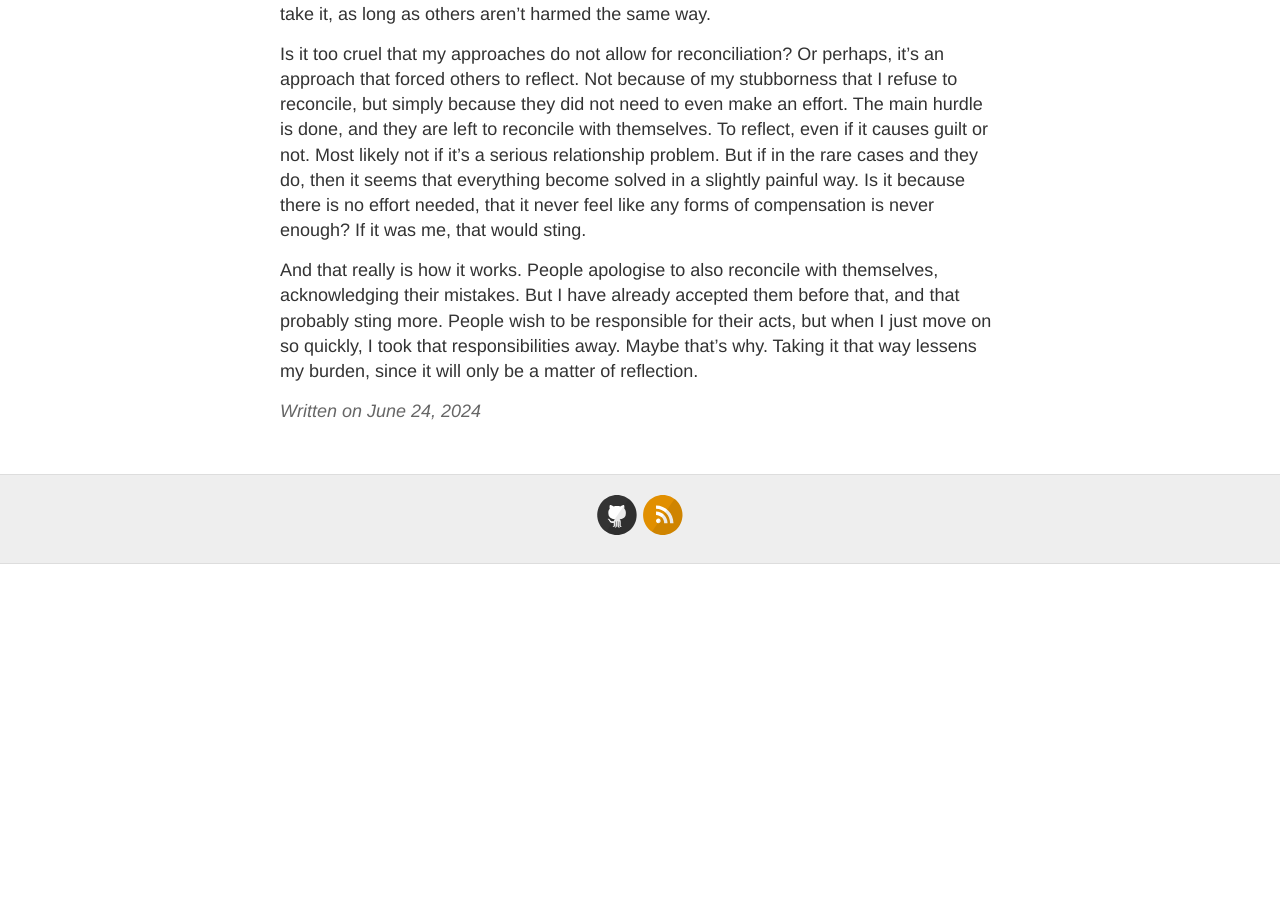
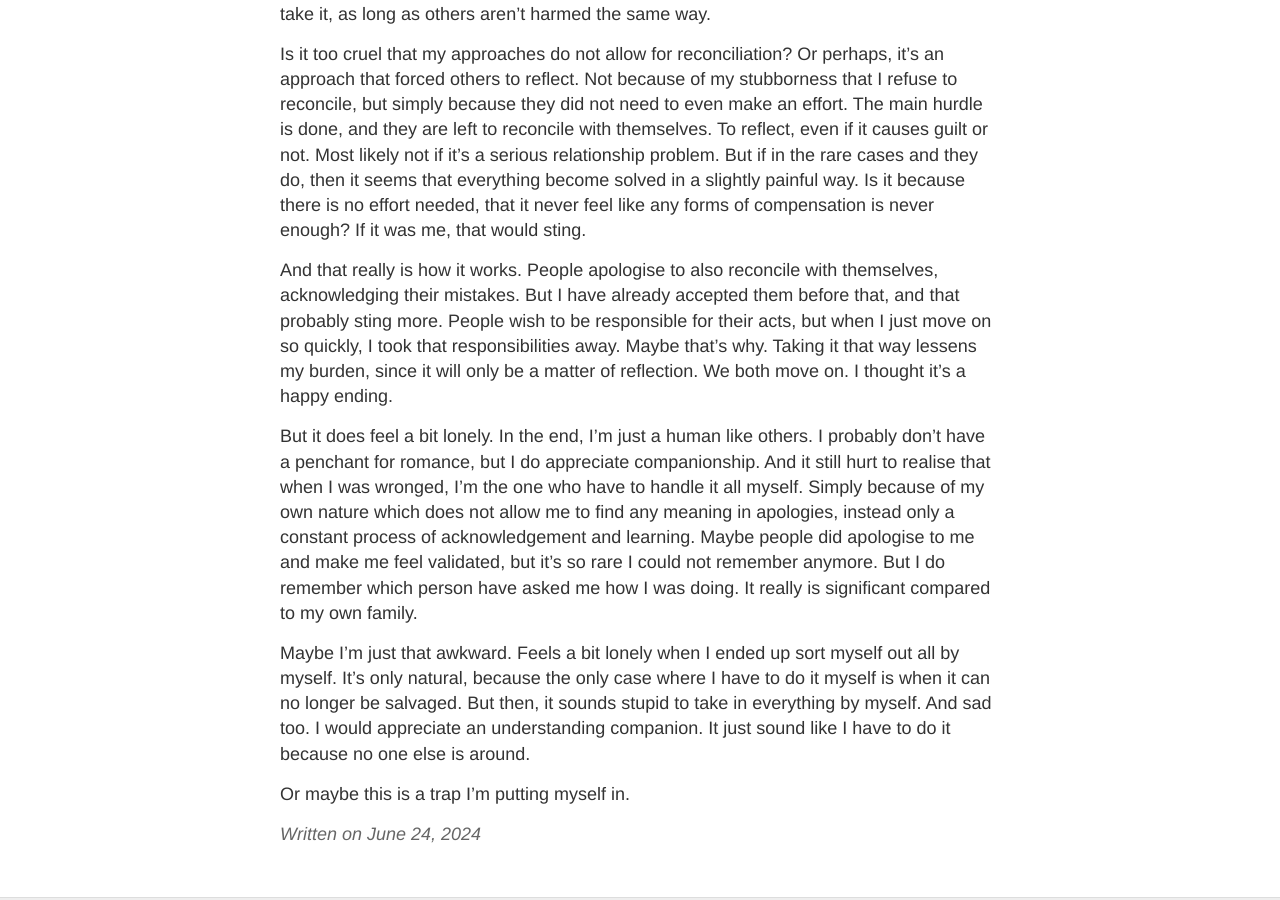
Before and after one commit to theduckshepherd/theduckshepherd.github.io, a Jekyll site: the page built from _posts/2024-06-24-retrospective-serious-relationship-problems.md, in a window 1280 px wide and 900 px high, scrolled down 1218 px. Built offline with Jekyll 4.4.1, drawn with Linux system fonts in a browser that asks for light colours; before the commit the page ends 1782 px from its top, so only the background shows below that.

Commit message:
Update 2024-06-24-retrospective-serious-relationship-problems.md

```diff
--- a/_posts/2024-06-24-retrospective-serious-relationship-problems.md
+++ b/_posts/2024-06-24-retrospective-serious-relationship-problems.md
@@ -16,4 +16,10 @@ In that way, I have only resolved my own feelings, and came to the conclusion. B
 
 Is it too cruel that my approaches do not allow for reconciliation? Or perhaps, it's an approach that forced others to reflect. Not because of my stubborness that I refuse to reconcile, but simply because they did not need to even make an effort. The main hurdle is done, and they are left to reconcile with themselves. To reflect, even if it causes guilt or not. Most likely not if it's a serious relationship problem. But if in the rare cases and they do, then it seems that everything become solved in a slightly painful way. Is it because there is no effort needed, that it never feel like any forms of compensation is never enough? If it was me, that would sting.
 
-And that really is how it works. People apologise to also reconcile with themselves, acknowledging their mistakes. But I have already accepted them before that, and that probably sting more. People wish to be responsible for their acts, but when I just move on so quickly, I took that responsibilities away. Maybe that's why. Taking it that way lessens my burden, since it will only be a matter of reflection.
+And that really is how it works. People apologise to also reconcile with themselves, acknowledging their mistakes. But I have already accepted them before that, and that probably sting more. People wish to be responsible for their acts, but when I just move on so quickly, I took that responsibilities away. Maybe that's why. Taking it that way lessens my burden, since it will only be a matter of reflection. We both move on. I thought it's a happy ending.
+
+But it does feel a bit lonely. In the end, I'm just a human like others. I probably don't have a penchant for romance, but I do appreciate companionship. And it still hurt to realise that when I was wronged, I'm the one who have to handle it all myself. Simply because of my own nature which does not allow me to find any meaning in apologies, instead only a constant process of acknowledgement and learning. Maybe people did apologise to me and make me feel validated, but it's so rare I could not remember anymore. But I do remember which person have asked me how I was doing. It really is significant compared to my own family.
+
+Maybe I'm just that awkward. Feels a bit lonely when I ended up sort myself out all by myself. It's only natural, because the only case where I have to do it myself is when it can no longer be salvaged. But then, it sounds stupid to take in everything by myself. And sad too. I would appreciate an understanding companion. It just sound like I have to do it because no one else is around.
+
+Or maybe this is a trap I'm putting myself in.
```
